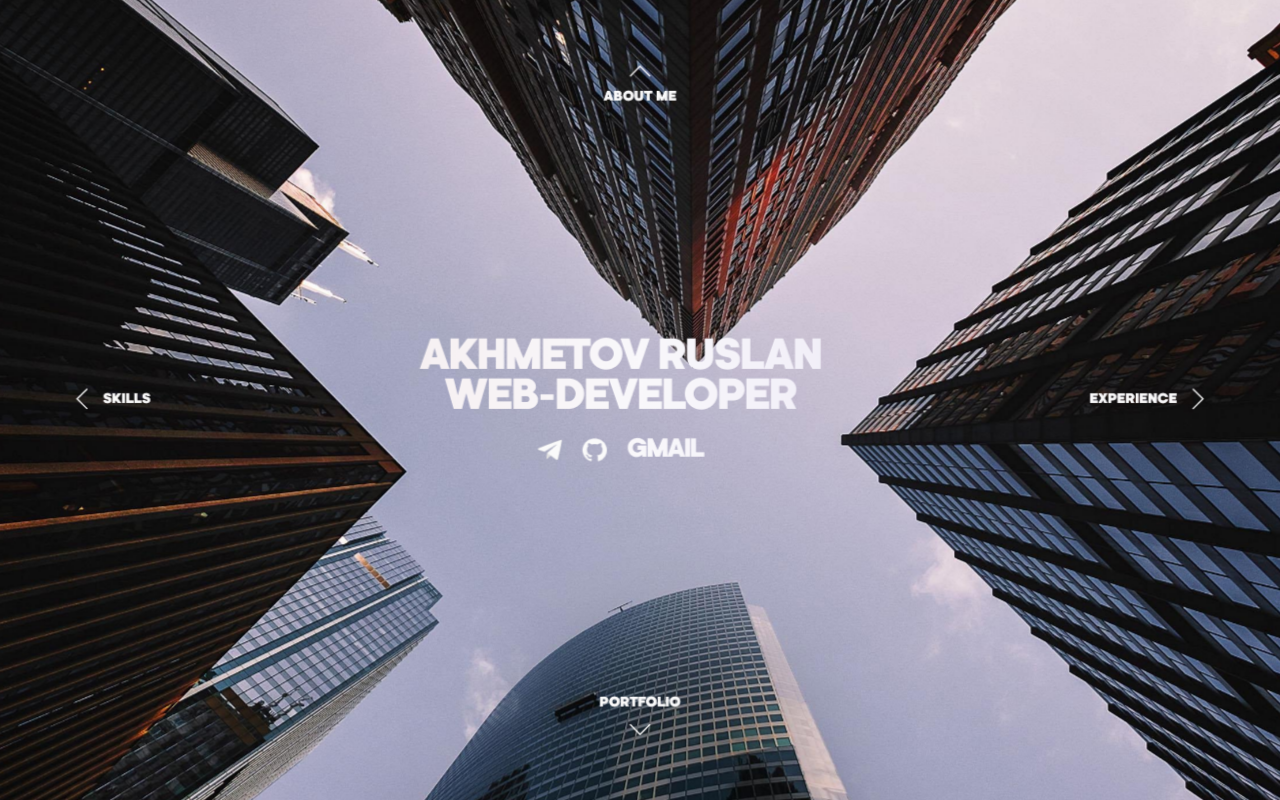
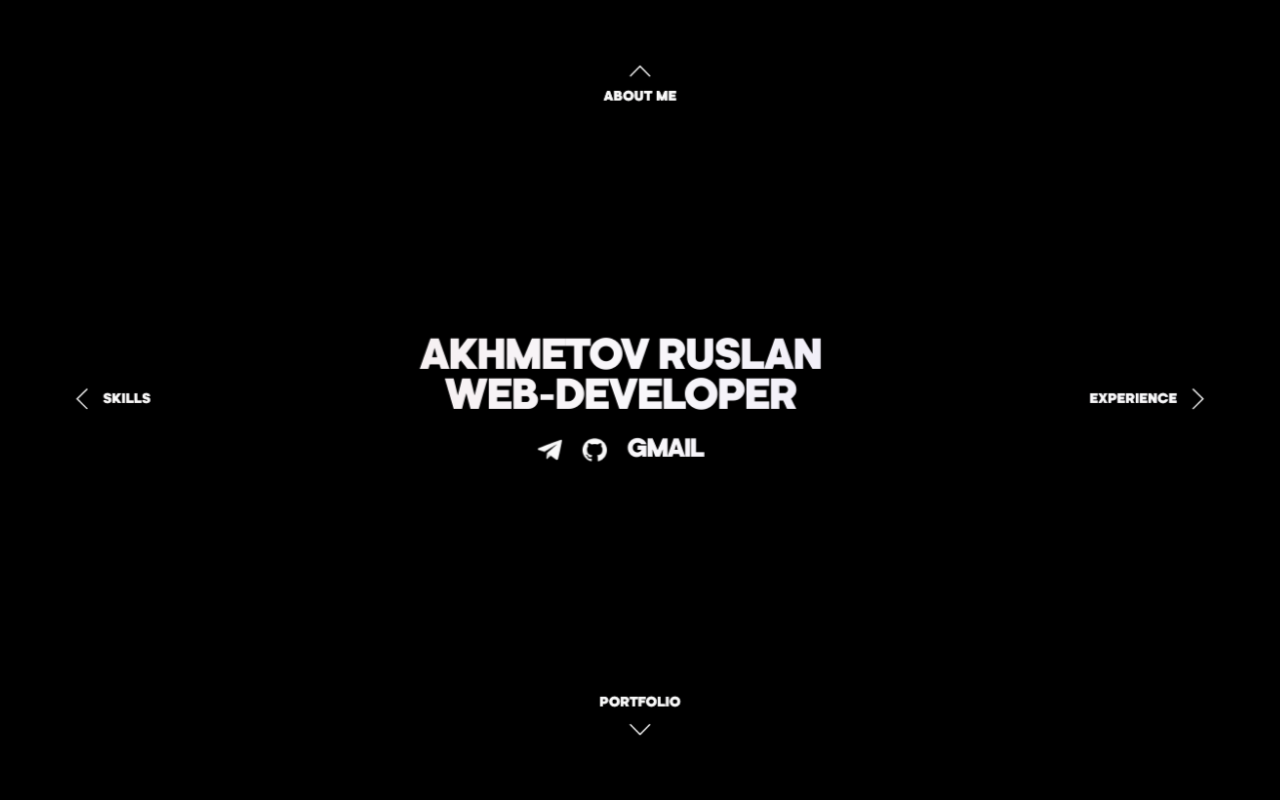
Before and after one commit to Cabarnet/resume, a plain HTML site: page index.html in a window 1280 px wide. Drawn offline with nearby package versions, Linux system fonts and the light colour scheme.

Commit message:
Check optimization

```diff
--- a/css/main.css
+++ b/css/main.css
@@ -57,7 +57,7 @@ body {
 }
 
 .layer-1 {
-	background-image: url(../img/layer-1.jpg);
+	/* background-image: url(../img/layer-1.jpg); */
 	transform: translateZ(-60px) scale(1.25);
 	transition: var(--transition);
 }
```
